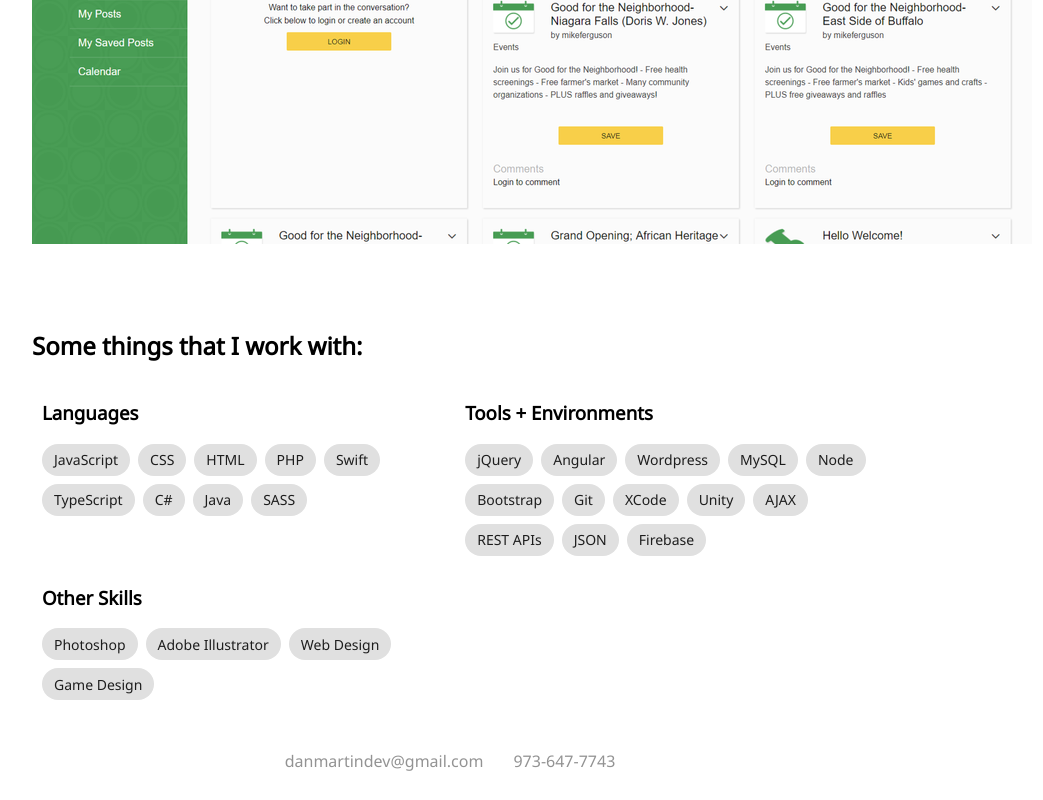
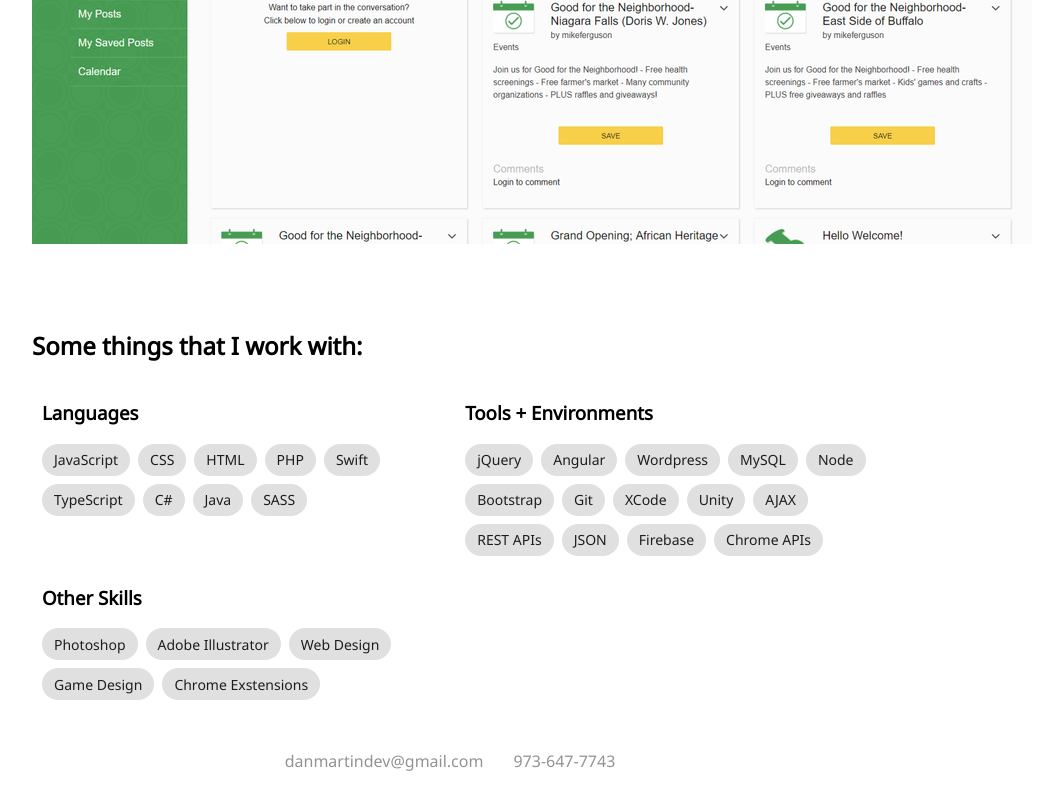
Before and after one commit to danmartindev/TempPortfolio, an Angular app: page /home in a window 1280 px wide. Shown: the part 668-1468 px from the top of the page, without its empty margins (160-1203 px from the left). Built offline with nearby package versions, Linux system fonts and the light colour scheme.

Commit message:
added to skills chips

```diff
--- a/src/app/home/home.component.ts
+++ b/src/app/home/home.component.ts
@@ -19,8 +19,8 @@ export class HomeComponent {
 
   categories = [
     {title:'Languages', skills:['JavaScript', 'CSS', 'HTML', 'PHP', 'Swift', 'TypeScript', 'C#', 'Java', 'SASS']},
-    {title:'Tools + Environments', skills:['jQuery', 'Angular', 'Wordpress', 'MySQL', 'Node', 'Bootstrap','Git', 'XCode', 'Unity', 'AJAX', 'REST APIs', 'JSON', 'Firebase']},
-    {title:'Other Skills', skills:['Photoshop', 'Adobe Illustrator', 'Web Design', 'Game Design']},
+    {title:'Tools + Environments', skills:['jQuery', 'Angular', 'Wordpress', 'MySQL', 'Node', 'Bootstrap','Git', 'XCode', 'Unity', 'AJAX', 'REST APIs', 'JSON', 'Firebase', 'Chrome APIs']},
+    {title:'Other Skills', skills:['Photoshop', 'Adobe Illustrator', 'Web Design', 'Game Design', 'Chrome Exstensions']},
   ]
 
   // links = [
```
